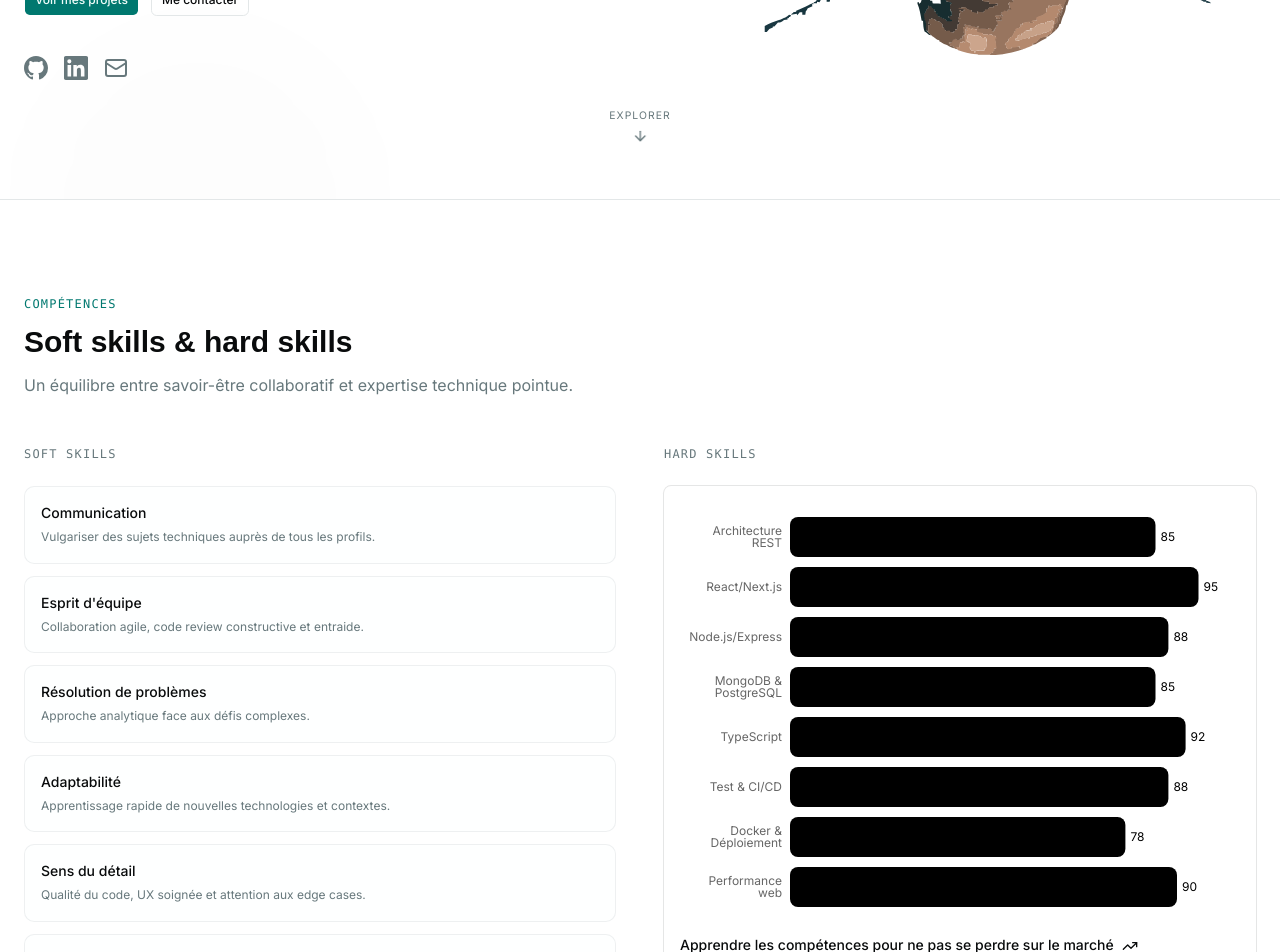
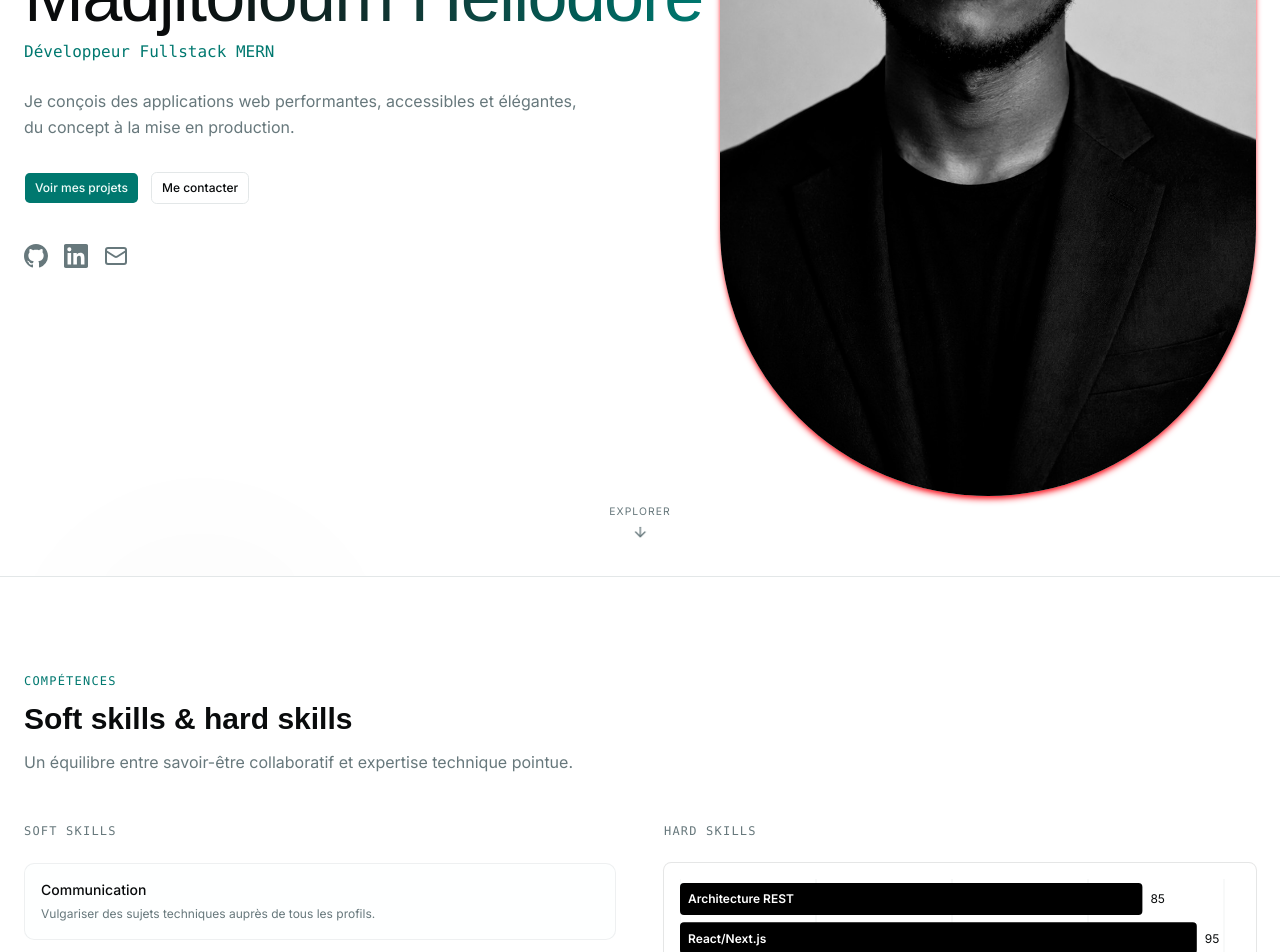
Before and after one commit to Helionux/folio-app, a Next.js app: page / in a window 1280 px wide. Shown: the part 600-1552 px from the top of the page. Built offline with nearby package versions, Linux system fonts and the light colour scheme; a web font is replaced by a local one.

Commit message:
feat: mise à jour des composants ChartSkill, Contact, Hero, Skills et ThemeProvider avec des améliorations de style et des corrections

```diff
--- a/components/sections/ChartSkill.tsx
+++ b/components/sections/ChartSkill.tsx
@@ -1,42 +1,27 @@
 "use client"
 
 import { TrendingUp } from "lucide-react"
-import {
-  Bar,
-  BarChart,
-  LabelList,
-  ResponsiveContainer,
-  XAxis,
-  YAxis,
-} from "recharts"
+import { Bar, BarChart, CartesianGrid, LabelList, XAxis, YAxis } from "recharts"
 
+import { Card, CardContent, CardFooter } from "@/components/ui/card"
 import {
   ChartContainer,
   ChartTooltip,
   ChartTooltipContent,
   type ChartConfig,
 } from "@/components/ui/chart"
-import {
-  Card,
-  CardContent,
-  CardFooter,
-} from "../ui/card"
 
 export const description = "A radial chart with a label"
 
 const chartData = [
-  { browser: "Architecture REST", stats: 85, fill: "var(--color-primary)" },
-  { browser: "React/Next.js", stats: 95, fill: "var(--color-primary)" },
-  { browser: "Node.js/Express", stats: 88, fill: "var(--color-primary)" },
-  { browser: "MongoDB & PostgreSQL", stats: 85, fill: "var(--color-primary)" },
-  { browser: "TypeScript", stats: 92, fill: "var(--color-primary)" },
-  { browser: "Test & CI/CD", stats: 88, fill: "var(--color-primary)" },
-  {
-    browser: "Docker & Déploiement",
-    stats: 78,
-    fill: "var(--color-primary)",
-  },
-  { browser: "Performance web", stats: 90, fill: "var(--color-primary)" },
+  { browser: "Architecture REST", stats: 85 },
+  { browser: "React/Next.js", stats: 95 },
+  { browser: "Node.js/Express", stats: 88 },
+  { browser: "MongoDB & PostgreSQL", stats: 85 },
+  { browser: "TypeScript", stats: 92 },
+  { browser: "Test & CI/CD", stats: 88 },
+  { browser: "Docker & Déploiement", stats: 78 },
+  { browser: "Performance web", stats: 90 },
 ]
 
 const chartConfig = {
@@ -77,44 +62,53 @@ export function ChartSkill() {
   return (
     <Card>
       <CardContent>
-        <ChartContainer config={chartConfig} className="h-105 w-full">
-          <ResponsiveContainer width="100%" height="100%">
+        <ChartContainer config={chartConfig}>
           <BarChart
+            accessibilityLayer
             data={chartData}
             layout="vertical"
             margin={{
-                top: 10,
-                right: 20,
-                left: 10,
-                bottom: 10,
+              right: 16,
             }}
           >
-              <XAxis type="number" hide />
-
+            <CartesianGrid horizontal={false} />
             <YAxis
               dataKey="browser"
               type="category"
-                width={100}
               tickLine={false}
+              tickMargin={10}
               axisLine={false}
-                tick={{ fontSize: 12 }}
+              tickFormatter={(value) => value.slice(0, 3)}
+              hide
             />
-
+            <XAxis dataKey="stats" type="number" hide />
             <ChartTooltip
               cursor={false}
               content={<ChartTooltipContent indicator="line" />}
             />
-
-              <Bar dataKey="stats" fill="var(--primary)" radius={8}>
-                <LabelList dataKey="stats" position="right" />
+            <Bar dataKey="stats" fill="var(--color-primary)" radius={4}>
+              <LabelList
+                dataKey="browser"
+                position="insideLeft"
+                offset={8}
+                className="fill-white font-semibold"
+                fontSize={12}
+              />
+              <LabelList
+                dataKey="stats"
+                position="right"
+                offset={8}
+                className="fill-foreground"
+                fontSize={12}
+              />
             </Bar>
           </BarChart>
-          </ResponsiveContainer>
         </ChartContainer>
       </CardContent>
       <CardFooter className="flex-col items-start gap-2 text-sm">
-        <div className="flex gap-2 leading-none font-medium">
-          Apprendre les compétences pour ne pas se perdre sur le marché<TrendingUp className="h-4 w-4" />
+        <div className="flex font-medium">
+          Apprendre les compétences pour ne pas se perdre sur le marché
+          <TrendingUp className="h-4 w-4" />
         </div>
         <div className="leading-none text-muted-foreground">
           Les stats de mes 1 ans d&apos;experiences en dévéloppement web.
--- a/components/sections/contact.tsx
+++ b/components/sections/contact.tsx
@@ -1,13 +1,14 @@
 "use client"
 
 import * as React from "react"
-import { MapPin, Send } from "lucide-react"
+import { Mail, MapPin, Send } from "lucide-react"
 
 import { Button } from "@/components/ui/button"
 import { FadeIn } from "@/components/ui/fade-in"
 import { SectionHeading } from "@/components/ui/section-heading"
 import { siteConfig } from "@/lib/data"
 import { cn } from "@/lib/utils"
+import Link from "next/link"
 
 export function Contact() {
   const [status, setStatus] = React.useState<"idle" | "sent">("idle")
@@ -36,12 +37,13 @@ export function Contact() {
                 <p className="font-mono text-xs tracking-widest text-muted-foreground uppercase">
                   Email
                 </p>
-                <a
+                <Link
                   href={`mailto:${siteConfig.email}`}
-                  className="mt-1 block text-sm transition-colors hover:text-primary"
+                  className="mt-1 flex items-center gap-1.5 text-sm transition-colors hover:text-primary"
                 >
+                  <Mail className="size-3.5 shrink-0" />
                   {siteConfig.email}
-                </a>
+                </Link>
               </div>
 
               <div>
--- a/components/sections/hero.tsx
+++ b/components/sections/hero.tsx
@@ -11,7 +11,7 @@ export function Hero() {
   return (
     <section
       id="accueil"
-      className="relative flex min-h-svh items-center border-b overflow-hidden pt-16"
+      className="relative flex min-h-svh items-center overflow-hidden border-b pt-16"
     >
       <div
         className="pointer-events-none absolute inset-0 opacity-40 dark:opacity-25"
@@ -74,7 +74,7 @@ export function Hero() {
                 className="text-muted-foreground transition-colors hover:text-foreground"
                 aria-label="GitHub"
               >
-                <GitHubIcon className="size-6"/>
+                <GitHubIcon className="size-6" />
               </Link>
               <Link
                 href={siteConfig.social.linkedin}
@@ -83,7 +83,7 @@ export function Hero() {
                 className="text-muted-foreground transition-colors hover:text-foreground"
                 aria-label="LinkedIn"
               >
-                <LinkedInIcon className="size-6"/>
+                <LinkedInIcon className="size-6" />
               </Link>
               <Link
                 href={`mailto:${siteConfig.email}`}
@@ -95,14 +95,14 @@ export function Hero() {
             </div>
           </FadeIn>
         </div>
-        <div className="h-full w-full">
+        <div className="hidden h-full w-full md:block">
           <FadeIn delay={600}>
             <Image
-              src="/vector-h.svg"
+              src="/helionux-saitama.png"
               alt="Photo"
               height={850}
               width={700}
-              className=" object-cover"
+              className="object-cover rounded-full shadow-md dark:shadow-amber-300 shadow-red-500"
             />
           </FadeIn>
         </div>
--- a/components/sections/skills.tsx
+++ b/components/sections/skills.tsx
@@ -15,7 +15,7 @@ export function Skills() {
           />
         </FadeIn>
 
-        <div className="grid gap-12 lg:grid-cols-2">
+        <div className="w-full grid gap-12 lg:grid-cols-2">
           <div>
             <FadeIn delay={100}>
               <h3 className="mb-6 font-mono text-xs tracking-widest text-muted-foreground uppercase">
--- a/components/theme-provider.tsx
+++ b/components/theme-provider.tsx
@@ -47,7 +47,7 @@ function ThemeHotkey() {
         return
       }
 
-      if (event.key.toLowerCase() !== "d") {
+      if (event?.key?.toLowerCase() !== "d") {
         return
       }
 
--- a/lib/data.ts
+++ b/lib/data.ts
@@ -120,7 +120,7 @@ export const projects = [
     featured: false,
   },
   {
-    title: "Dashboard",
+    title: "Dashboard intelligent ",
     description:
       "Conception d'un dashboard, intelligent avec intégration des graphique et suivis de personnels",
     tags: ["Next.js", "shadcn ui", "Typescript", "Vercel"],
```
Lines whose indentation alone changed are shown as unchanged.
